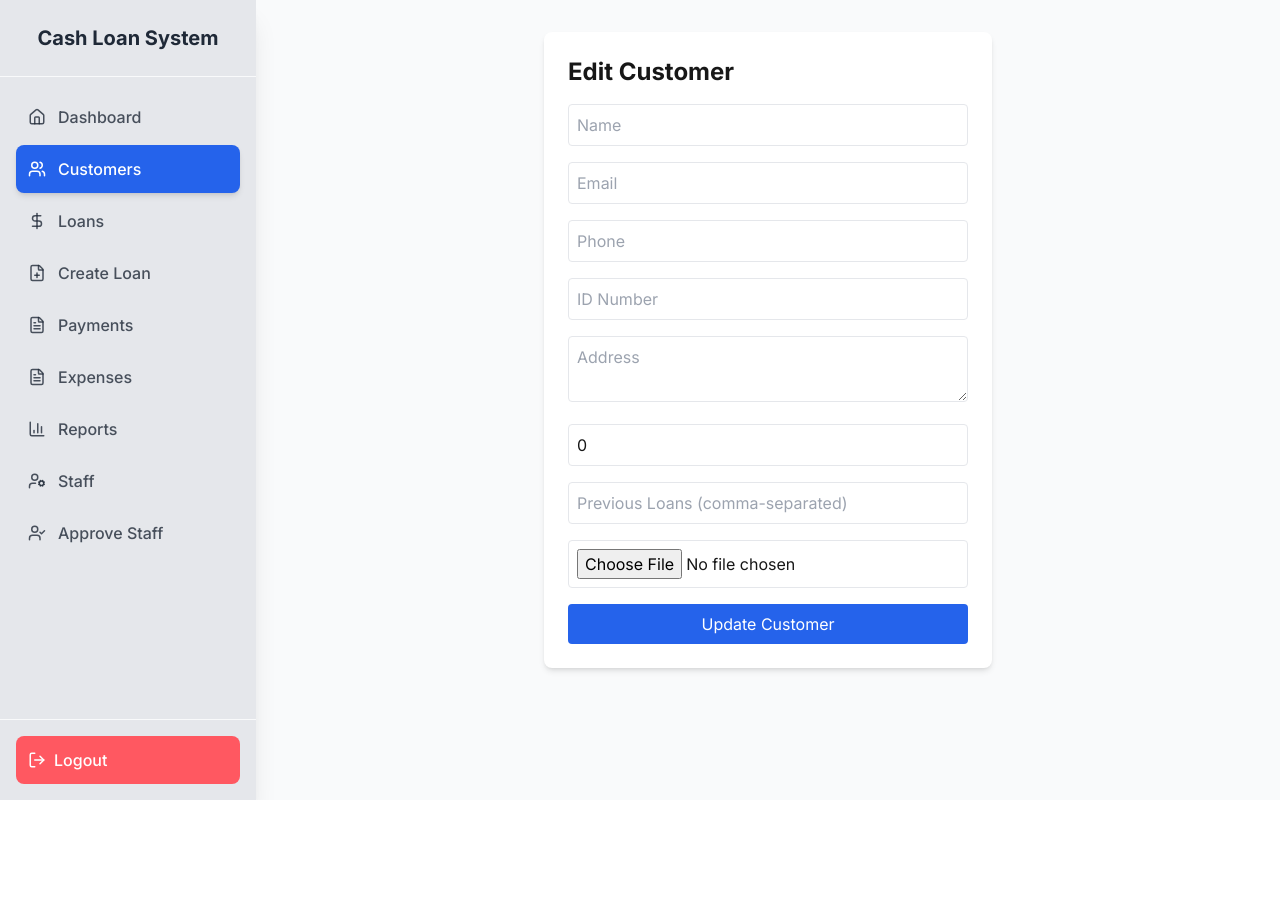
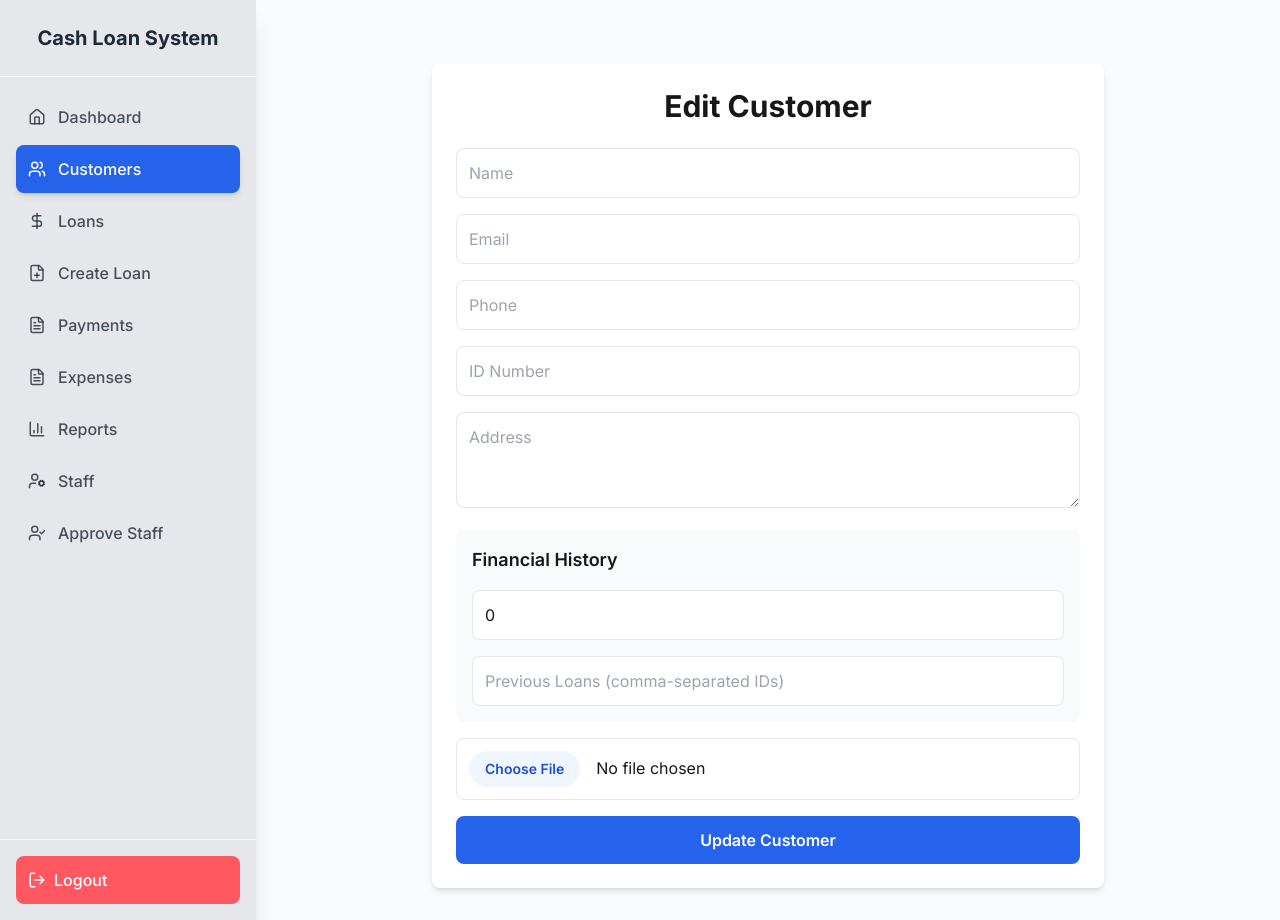
Before and after one commit to Valentina252525/cash-loan-management-system, a Next.js app: page /customers/edit/1 in a window 1280 px wide. Before the commit the page ends 800 px from the top, so only its background shows below. Built offline with nearby package versions, Linux system fonts and the light colour scheme; no server answers; the database is empty; sample sign-in values are in the browser's storage.

Commit message:
FINAL: All type errors fixed - ready for fresh deploy

```diff
--- a/src/app/customers/edit/[id]/page.tsx
+++ b/src/app/customers/edit/[id]/page.tsx
@@ -1,4 +1,6 @@
+
 'use client';
+
 import { useState, useEffect } from 'react';
 import { doc, getDoc, updateDoc } from 'firebase/firestore';
 import { ref, uploadBytes, getDownloadURL } from 'firebase/storage';
@@ -8,7 +10,15 @@ import { useRouter } from 'next/navigation';
 
 export default function EditCustomer({ params }: { params: { id: string } }) {
   const [formData, setFormData] = useState<Partial<Customer>>({
-    financialHistory: { creditScore: 0, previousLoans: [] },
+    name: '',
+    email: '',
+    phone: '',
+    idNumber: '',
+    address: '',
+    financialHistory: {
+      creditScore: 0,
+      previousLoans: [], // ← ALWAYS array
+    },
     documentUrls: [],
   });
   const [file, setFile] = useState<File | null>(null);
@@ -17,9 +27,20 @@ export default function EditCustomer({ params }: { params: { id: string } }) {
 
   useEffect(() => {
     const fetchCustomer = async () => {
+      try {
         const customerDoc = await getDoc(doc(db, 'customers', params.id));
         if (customerDoc.exists()) {
-        setFormData(customerDoc.data() as Customer);
+          const data = customerDoc.data() as Customer;
+          setFormData({
+            ...data,
+            financialHistory: {
+              creditScore: data.financialHistory?.creditScore ?? 0,
+              previousLoans: data.financialHistory?.previousLoans ?? [],
+            },
+          });
+        }
+      } catch (error) {
+        console.error('Error fetching customer:', error);
       }
     };
     fetchCustomer();
@@ -29,30 +50,58 @@ export default function EditCustomer({ params }: { params: { id: string } }) {
     e.preventDefault();
     setLoading(true);
     try {
-      let documentUrl = formData.documentUrls || [];
+      let documentUrls = formData.documentUrls || [];
       if (file) {
         const storageRef = ref(storage, `customers/${Date.now()}_${file.name}`);
         await uploadBytes(storageRef, file);
-        documentUrl = [...documentUrl, await getDownloadURL(storageRef)];
+        const url = await getDownloadURL(storageRef);
+        documentUrls = [...documentUrls, url];
       }
-      await updateDoc(doc(db, 'customers', params.id), { ...formData, documentUrls: documentUrl });
+
+      await updateDoc(doc(db, 'customers', params.id), {
+        ...formData,
+        documentUrls,
+        financialHistory: {
+          ...formData.financialHistory,
+          previousLoans: formData.financialHistory?.previousLoans ?? [],
+        },
+      });
+
       router.push(`/customers/${params.id}`);
     } catch (error) {
       console.error('Error updating customer:', error);
+    } finally {
+      setLoading(false);
     }
-    setLoading(false);
+  };
+
+  // Safe handler — NO TYPE ERRORS
+  const handleFinancialChange = (e: React.ChangeEvent<HTMLInputElement>) => {
+    const { name, value } = e.target;
+
+    setFormData((prev) => ({
+      ...prev,
+      financialHistory: {
+        creditScore: prev.financialHistory?.creditScore ?? 0,
+        previousLoans: prev.financialHistory?.previousLoans ?? [],
+        [name]:
+          name === 'creditScore'
+            ? Number(value) || 0
+            : value.split(',').map((id) => id.trim()).filter(Boolean),
+      },
+    }));
   };
 
   return (
-    <div className="max-w-md mx-auto bg-white p-6 rounded-lg shadow-md">
-      <h1 className="text-2xl font-bold mb-4">Edit Customer</h1>
-      <form onSubmit={handleSubmit}>
+    <div className="max-w-2xl mx-auto bg-white p-6 rounded-lg shadow-md mt-8">
+      <h1 className="text-3xl font-bold mb-6 text-center">Edit Customer</h1>
+      <form onSubmit={handleSubmit} className="space-y-4">
         <input
           type="text"
           placeholder="Name"
           value={formData.name || ''}
           onChange={(e) => setFormData({ ...formData, name: e.target.value })}
-          className="w-full p-2 border rounded mb-4"
+          className="w-full p-3 border rounded-lg focus:ring-2 focus:ring-blue-500"
           required
         />
         <input
@@ -60,7 +109,7 @@ export default function EditCustomer({ params }: { params: { id: string } }) {
           placeholder="Email"
           value={formData.email || ''}
           onChange={(e) => setFormData({ ...formData, email: e.target.value })}
-          className="w-full p-2 border rounded mb-4"
+          className="w-full p-3 border rounded-lg focus:ring-2 focus:ring-blue-500"
           required
         />
         <input
@@ -68,58 +117,54 @@ export default function EditCustomer({ params }: { params: { id: string } }) {
           placeholder="Phone"
           value={formData.phone || ''}
           onChange={(e) => setFormData({ ...formData, phone: e.target.value })}
-          className="w-full p-2 border rounded mb-4"
+          className="w-full p-3 border rounded-lg focus:ring-2 focus:ring-blue-500"
         />
         <input
           type="text"
           placeholder="ID Number"
           value={formData.idNumber || ''}
           onChange={(e) => setFormData({ ...formData, idNumber: e.target.value })}
-          className="w-full p-2 border rounded mb-4"
+          className="w-full p-3 border rounded-lg focus:ring-2 focus:ring-blue-500"
           required
         />
         <textarea
           placeholder="Address"
           value={formData.address || ''}
           onChange={(e) => setFormData({ ...formData, address: e.target.value })}
-          className="w-full p-2 border rounded mb-4"
+          className="w-full p-3 border rounded-lg h-24 focus:ring-2 focus:ring-blue-500"
         />
+
+        <div className="bg-gray-50 p-4 rounded-lg space-y-4">
+          <h3 className="font-semibold text-lg">Financial History</h3>
           <input
             type="number"
+            name="creditScore"
             placeholder="Credit Score"
-          value={formData.financialHistory?.creditScore || 0}
-          onChange={(e) =>
-            setFormData({
-              ...formData,
-              financialHistory: { ...formData.financialHistory, creditScore: Number(e.target.value) },
-            })
-          }
-          className="w-full p-2 border rounded mb-4"
+            value={formData.financialHistory?.creditScore ?? 0}
+            onChange={handleFinancialChange}
+            className="w-full p-3 border rounded-lg focus:ring-2 focus:ring-blue-500"
           />
           <input
             type="text"
-          placeholder="Previous Loans (comma-separated)"
-          value={formData.financialHistory?.previousLoans?.join(', ') || ''}
-          onChange={(e) =>
-            setFormData({
-              ...formData,
-              financialHistory: {
-                ...formData.financialHistory,
-                previousLoans: e.target.value.split(',').map((id) => id.trim()),
-              },
-            })
-          }
-          className="w-full p-2 border rounded mb-4"
+            name="previousLoans"
+            placeholder="Previous Loans (comma-separated IDs)"
+            value={(formData.financialHistory?.previousLoans ?? []).join(', ')}
+            onChange={handleFinancialChange}
+            className="w-full p-3 border rounded-lg focus:ring-2 focus:ring-blue-500"
           />
+        </div>
+
         <input
           type="file"
+          accept="image/*,.pdf"
           onChange={(e) => setFile(e.target.files?.[0] || null)}
-          className="w-full p-2 border rounded mb-4"
+          className="w-full p-3 border rounded-lg file:mr-4 file:py-2 file:px-4 file:rounded-full file:border-0 file:text-sm file:font-semibold file:bg-blue-50 file:text-blue-700 hover:file:bg-blue-100"
         />
+
         <button
           type="submit"
           disabled={loading}
-          className="w-full bg-blue-600 text-white p-2 rounded disabled:opacity-50"
+          className="w-full bg-blue-600 text-white p-3 rounded-lg font-semibold hover:bg-blue-700 disabled:opacity-50 disabled:cursor-not-allowed transition"
         >
           {loading ? 'Updating...' : 'Update Customer'}
         </button>
```
Also changed, not shown: src/types/customer.ts (+6 -6 lines). Lines whose indentation alone changed are shown as unchanged.
